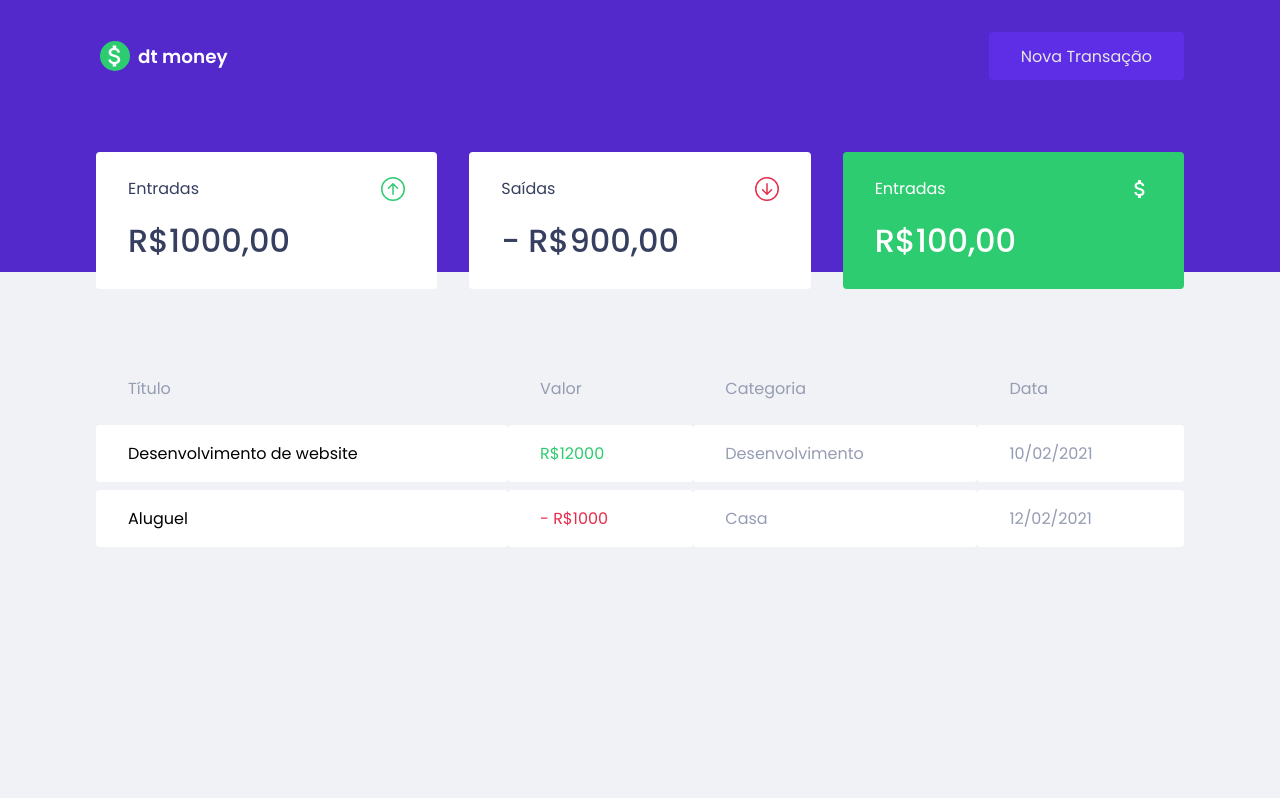
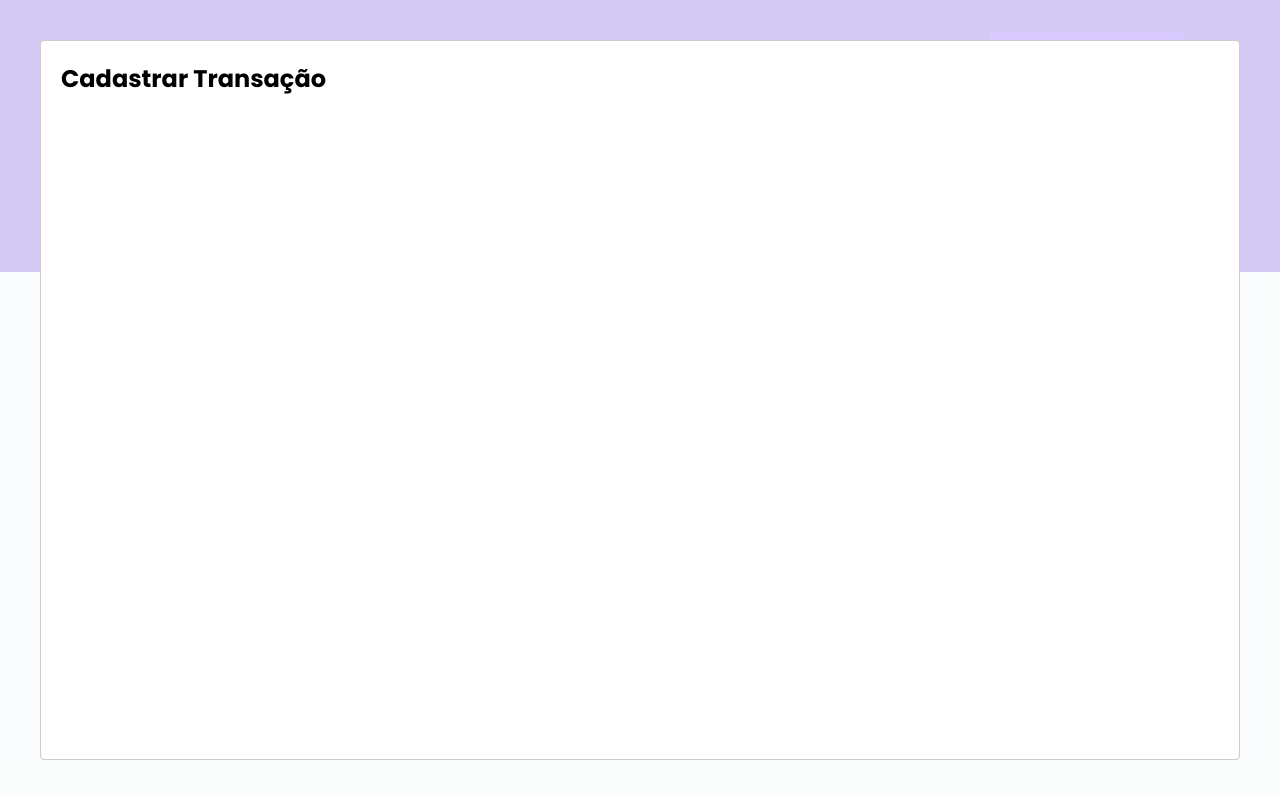
Before and after one commit to pedrodruviaro/dtmoney-reactjs, a React (Create React App) app: page / in a window 1280 px wide. Both pictures are taken after a click on the button "Nova Transação". Built offline with nearby package versions, Linux system fonts and the light colour scheme; no server answers; what miragejs would draw is missing.

Commit message:
adicionando react-modal

```diff
--- a/package.json
+++ b/package.json
@@ -6,6 +6,7 @@
     "@testing-library/jest-dom": "^5.11.4",
     "@testing-library/react": "^11.1.0",
     "@testing-library/user-event": "^12.1.10",
+    "@types/react-modal": "^3.13.1",
     "axios": "^0.24.0",
     "miragejs": "^0.1.42",
     "react": "^17.0.2",
--- a/src/App.tsx
+++ b/src/App.tsx
@@ -1,12 +1,32 @@
+import { useState } from "react";
 import { Dashboard } from "./components/Dashboard";
 import { Header } from "./components/Header";
+import { NewTransactionModal } from "./components/NewTransactionModal";
 import { GlobalStyle } from "./styles/global";
 
 function App() {
+    const [isNewTransactionModalOpen, setIsNewTransactionModalOpen] =
+        useState(false);
+
+    /*--- MODAL FUNCTIONS ---*/
+    function handleOpenNewTransactionModal() {
+        setIsNewTransactionModalOpen(true);
+    }
+
+    function handleClosenNewTransactionModal() {
+        setIsNewTransactionModalOpen(false);
+    }
+
     return (
         <>
-            <Header />
+            <Header onOpenNewTransactionModal={handleOpenNewTransactionModal} />
             <Dashboard />
+
+            <NewTransactionModal
+                isOpen={isNewTransactionModalOpen}
+                onRequestClose={handleClosenNewTransactionModal}
+            />
+
             <GlobalStyle />
         </>
     );
--- a/src/components/Header/index.tsx
+++ b/src/components/Header/index.tsx
@@ -1,7 +1,11 @@
 import { MdAttachMoney } from "react-icons/md";
 import { Container, Content, Logo } from "./styles";
 
-export function Header() {
+interface HeaderProps {
+    onOpenNewTransactionModal: () => void;
+}
+
+export function Header({ onOpenNewTransactionModal }: HeaderProps) {
     return (
         <Container>
             <Content>
@@ -11,7 +15,9 @@ export function Header() {
                     </div>
                     <span>dt money</span>
                 </Logo>
-                <button type="button">Nova Transação</button>
+                <button type="button" onClick={onOpenNewTransactionModal}>
+                    Nova Transação
+                </button>
             </Content>
         </Container>
     );
--- /dev/null
+++ b/src/components/NewTransactionModal/index.tsx
@@ -0,0 +1,18 @@
+import Modal from "react-modal";
+Modal.setAppElement("#root");
+
+interface NewTransactionModalProps {
+    isOpen: boolean;
+    onRequestClose: () => void;
+}
+
+export function NewTransactionModal({
+    isOpen,
+    onRequestClose,
+}: NewTransactionModalProps) {
+    return (
+        <Modal isOpen={isOpen} onRequestClose={onRequestClose}>
+            <h2>Cadastrar Transação</h2>
+        </Modal>
+    );
+}
--- /dev/null
+++ b/src/components/NewTransactionModal/styles.ts
@@ -0,0 +1,3 @@
+import styled from "styled-components";
+
+export const Container = styled.div``;
```
Also changed, not shown: 1 other file (tests, documents, lock files or other folders).
